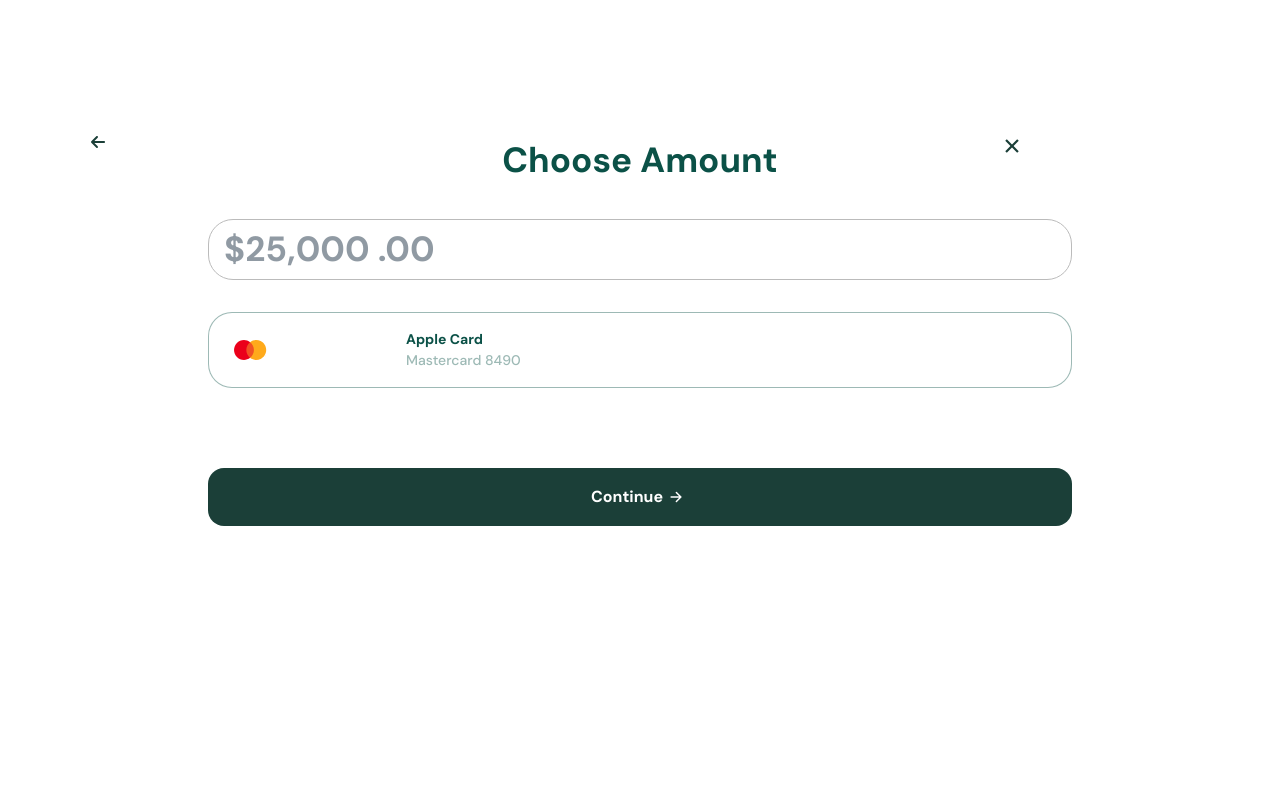
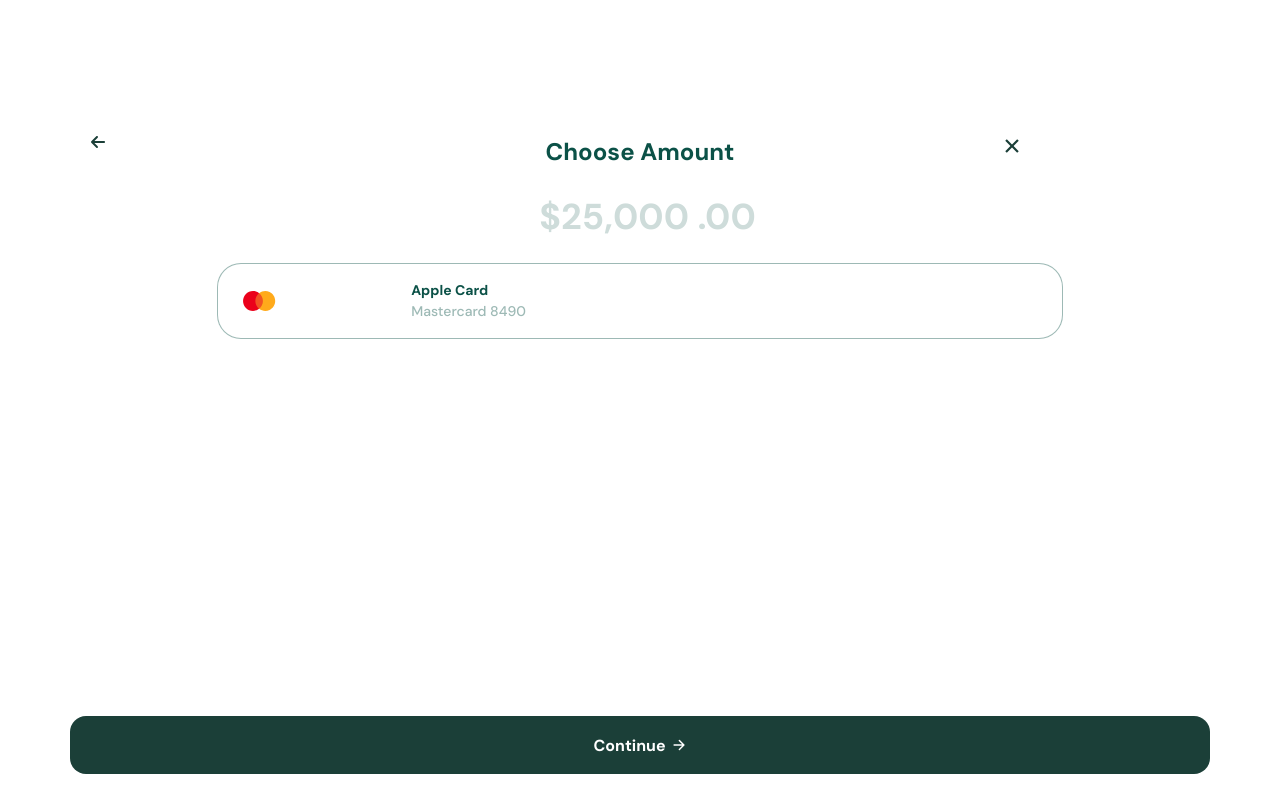
Before and after one commit to ascinate/kashu, a React (Vite) app: page /depositchooseamount in a window 1280 px wide. Shown: the top 800 px of the page. Built offline with nearby package versions, Linux system fonts and the light colour scheme.

Commit message:
3rd page

```diff
--- a/src/index.css
+++ b/src/index.css
@@ -361,6 +361,16 @@ button:focus-visible {
   color: rgba(11, 81, 71, 0.4);
   font-weight: 500;
 
+
+}
+.sp0125{
+  bottom: 26px;
+  left: 0;
+  right: 0;
+  width: 89%;
+}
+.sp0125 svg{
+  margin-right: 0;
 }
 .srl-div{
   padding-top: 24px;
@@ -382,7 +392,7 @@ button:focus-visible {
   min-height: inherit;
 }
 .chooset{
-  font-size: 35px;
+  font-size: 24px;
   font-weight: 700;
   color: #0B5147;
 }
@@ -391,12 +401,19 @@ button:focus-visible {
   color: #1b3f38;
 }
 .fomr-inputs{
-  border: solid 1px #bbb;
+  border: none !important;
   height: 61px;
   border-radius: 25px;
-  font-size: 35px;
+  font-size: 36px;
   font-weight: 700;
   text-indent: 15px;
+  text-align: center;
+}
+.fomr-inputs::placeholder{
+  color:#cedcda;
+}
+.map-input01{
+  width: 98%;
 }
 .chooser-content{
  min-height: 100vh;
--- a/src/pages/DepositChooseAmount.tsx
+++ b/src/pages/DepositChooseAmount.tsx
@@ -33,7 +33,7 @@ const DepositChooseAmount: React.FC = () => {
                   <form onSubmit={handleSubmit}>
                     <input
                       type="text"
-                      className='fomr-inputs w-full my-4'
+                      className='fomr-inputs w-full mt-0'
                       value={inputValue}
                       onChange={(e: React.ChangeEvent<HTMLInputElement>) =>
                         setInputValue(e.target.value)
@@ -41,7 +41,7 @@ const DepositChooseAmount: React.FC = () => {
                       placeholder="$25,000 .00"
                     />
 
-                     <div className="relative sp-border mt-4 mb-5 bg-white flex items-center px-4 py-4 cm-card01">
+                     <div className="relative sp-border map-input01 justify-center mx-auto mt-4 mb-5 bg-white flex items-center px-4 py-4 cm-card01">
                           <span className='img-divb'>  <img src={masc} alt="wal"/> </span>
                           <h5 className='text-start pl-2'>
                           Apple Card
@@ -49,10 +49,10 @@ const DepositChooseAmount: React.FC = () => {
                           </h5>
                      </div>
 
-                    <button type="submit" className='add-cre mt-20 block mx-auto w-full flex items-center justify-center mt-5'>Continue <IoArrowForward/> </button>
+                    <button type="submit" className='add-cre fixed sp0125 block mx-auto  flex items-center justify-center mt-5'>Continue <IoArrowForward/> </button>
                   </form>
               </div>
-              <NavLink to="/" className="text-center need-text items-center w-96 mx-auto  we-texts text-center flex justify-center mt-8"> <FaRegCircleQuestion/> Need help? Talk to support </NavLink>
+
 
 
 
```
